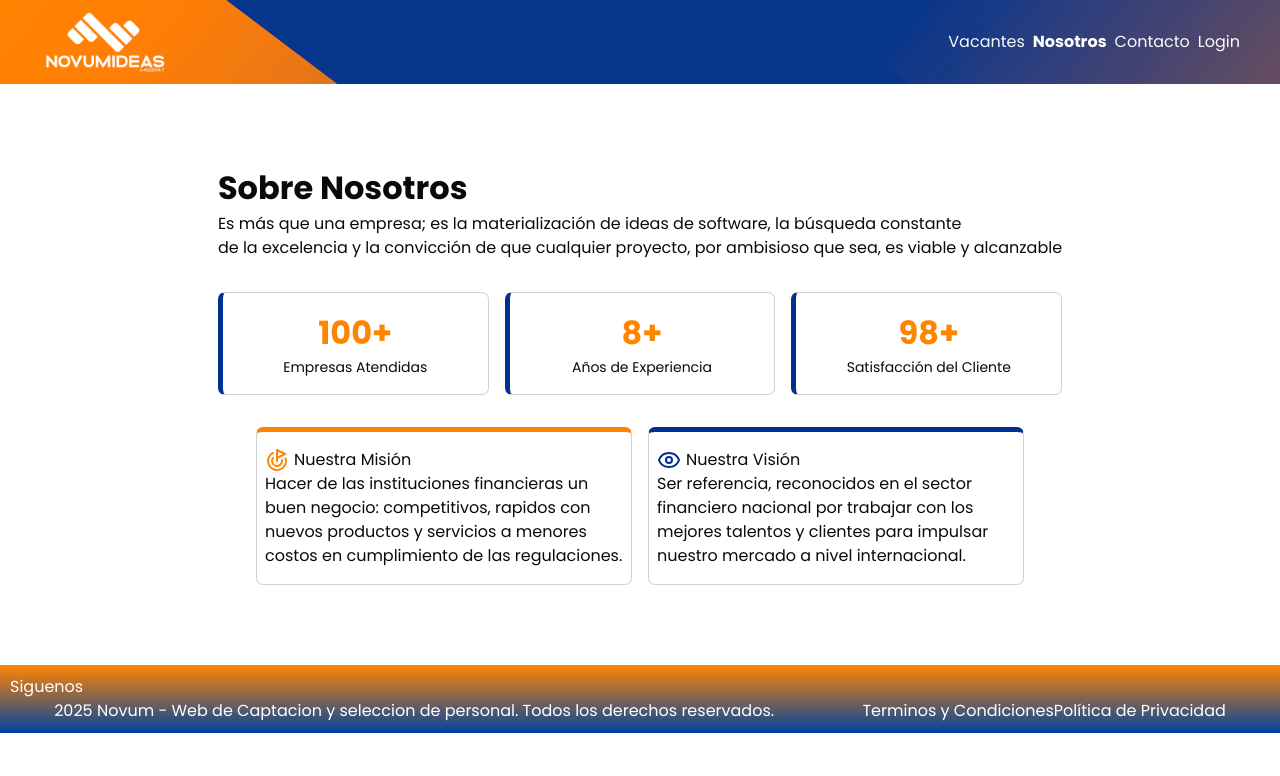
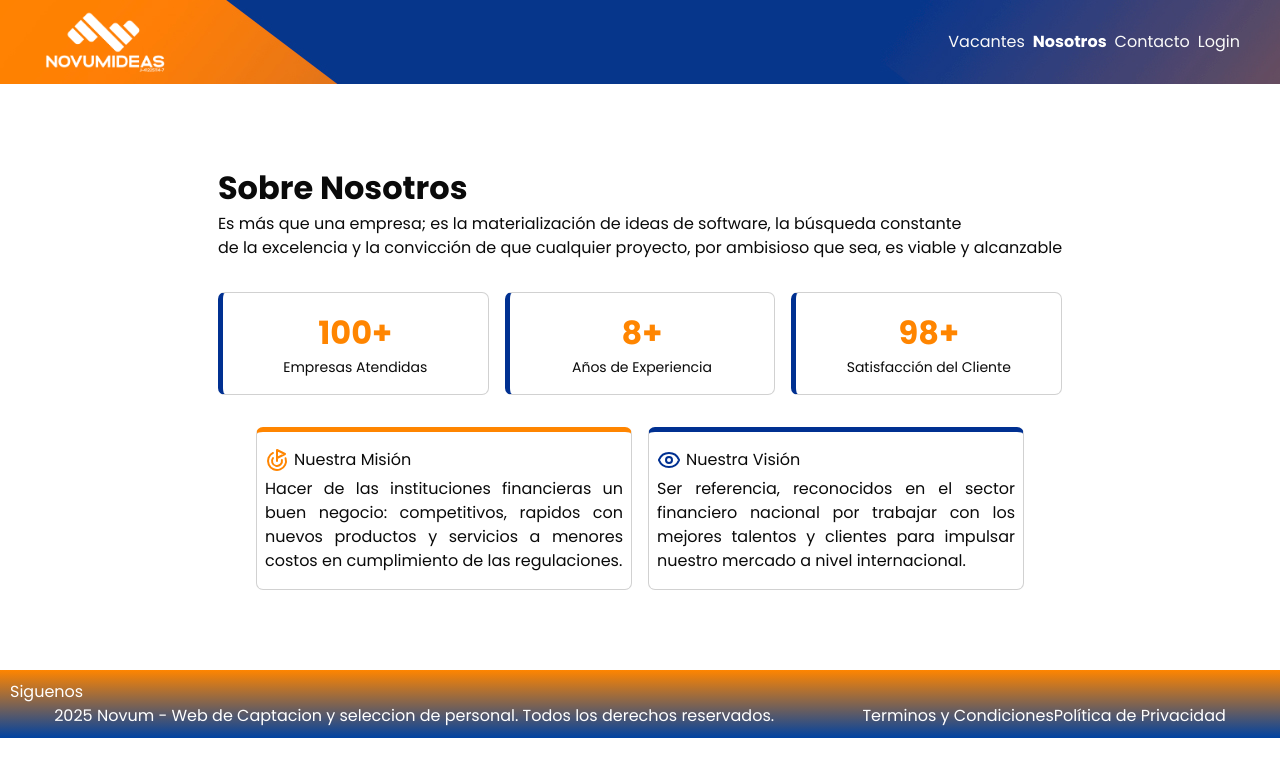
Before and after one commit to gr3g0r7sjr/Novum-app, a React (Vite) app in the folder frontend/: page /nosotros in a window 1280 px wide. Shown: the top 776 px of the page. Built offline with nearby package versions, Linux system fonts and the light colour scheme.

Commit message:
cards Mision Vision text justify

```diff
--- a/frontend/src/components/CardsAbout/CardsMisionVision.module.scss
+++ b/frontend/src/components/CardsAbout/CardsMisionVision.module.scss
@@ -13,12 +13,21 @@ $color-white: #e7e5e4;
     display: flex;
     flex-direction: column;
     justify-content: center;
+    gap: 5px;
 
     .mision{
         display: flex;
         align-items: center;
         gap: 5px;
         text-align: justify;
+
+        p{
+            text-align: justify;
+        }
+    }
+
+    .vision p{
+        text-align: justify;
     }
 
 }
```
